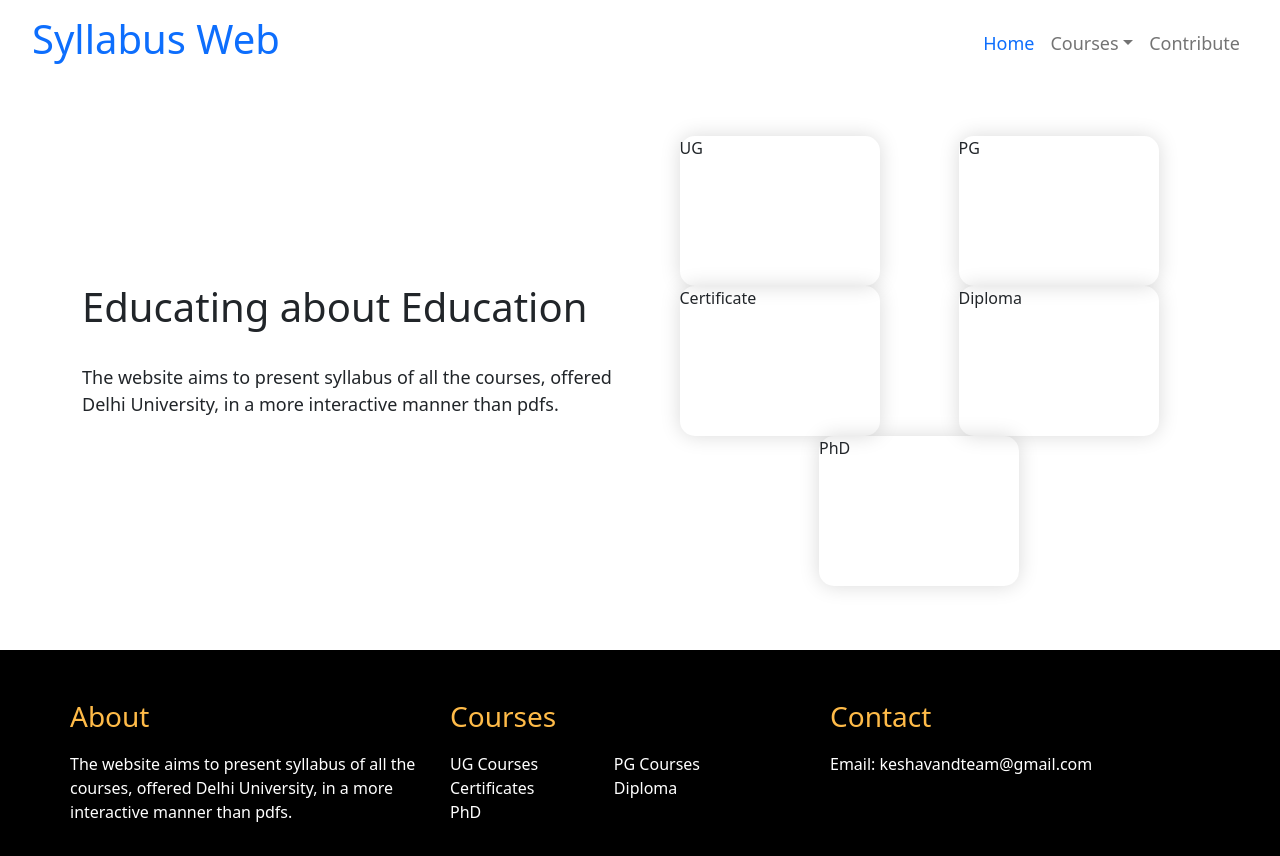
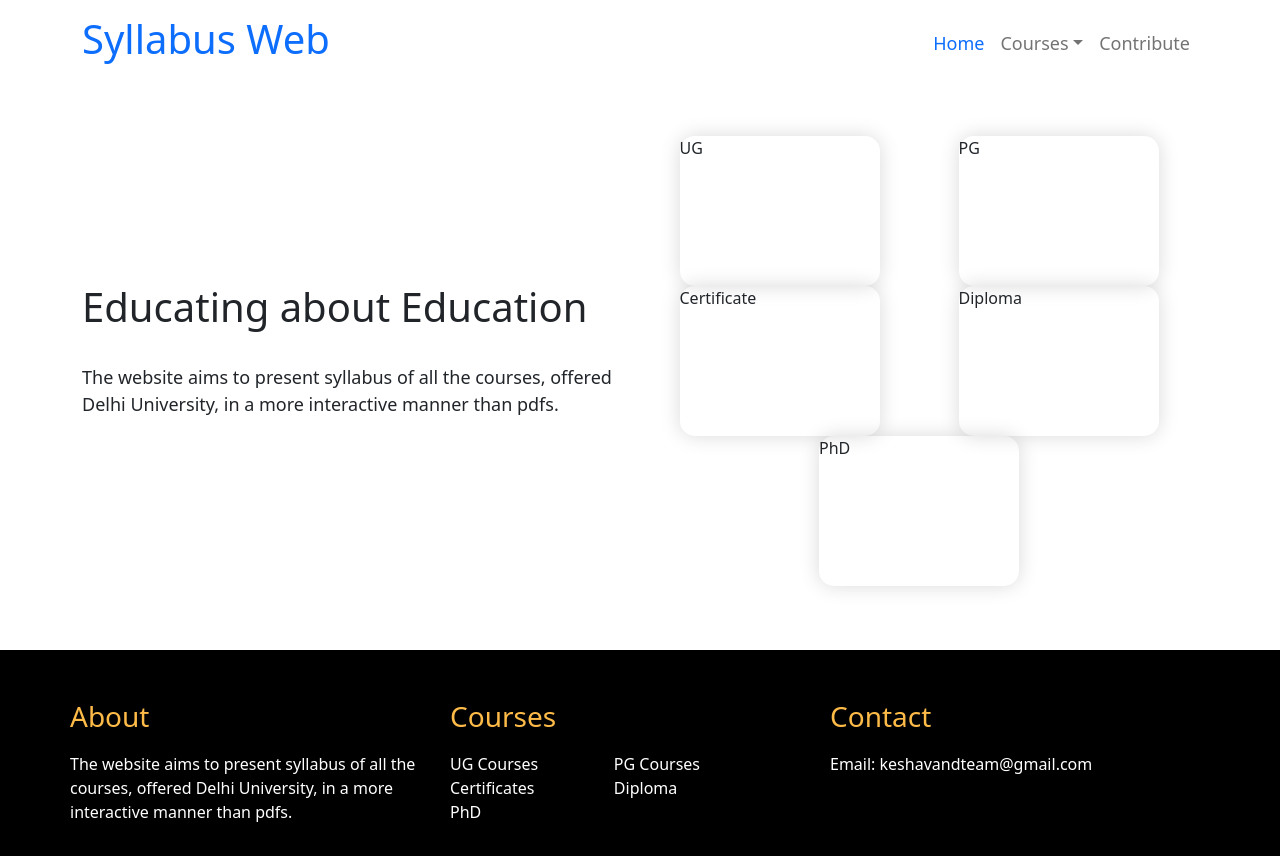
Before and after one commit to professor91/SyllabusWeb, a React (Create React App) app: page / in a window 1280 px wide. Shown: the top 856 px of the page. Built offline with nearby package versions, Linux system fonts and the light colour scheme.

Commit message:
navbar in container

```diff
--- a/src/Components/Topbar/TopBar.jsx
+++ b/src/Components/Topbar/TopBar.jsx
@@ -7,8 +7,8 @@ const TopBar = (props) => {
     return (
         // NavBar
         <nav
-            class="navbar navbar-expand-lg navbar-light static-top"
-            style={{padding: "10px 20px"}}>
+            class="container navbar navbar-expand-lg navbar-light static-top"
+            style={{padding: "10px 0px"}}>
             <div
                 class="container-fluid">
                 <Link
```
